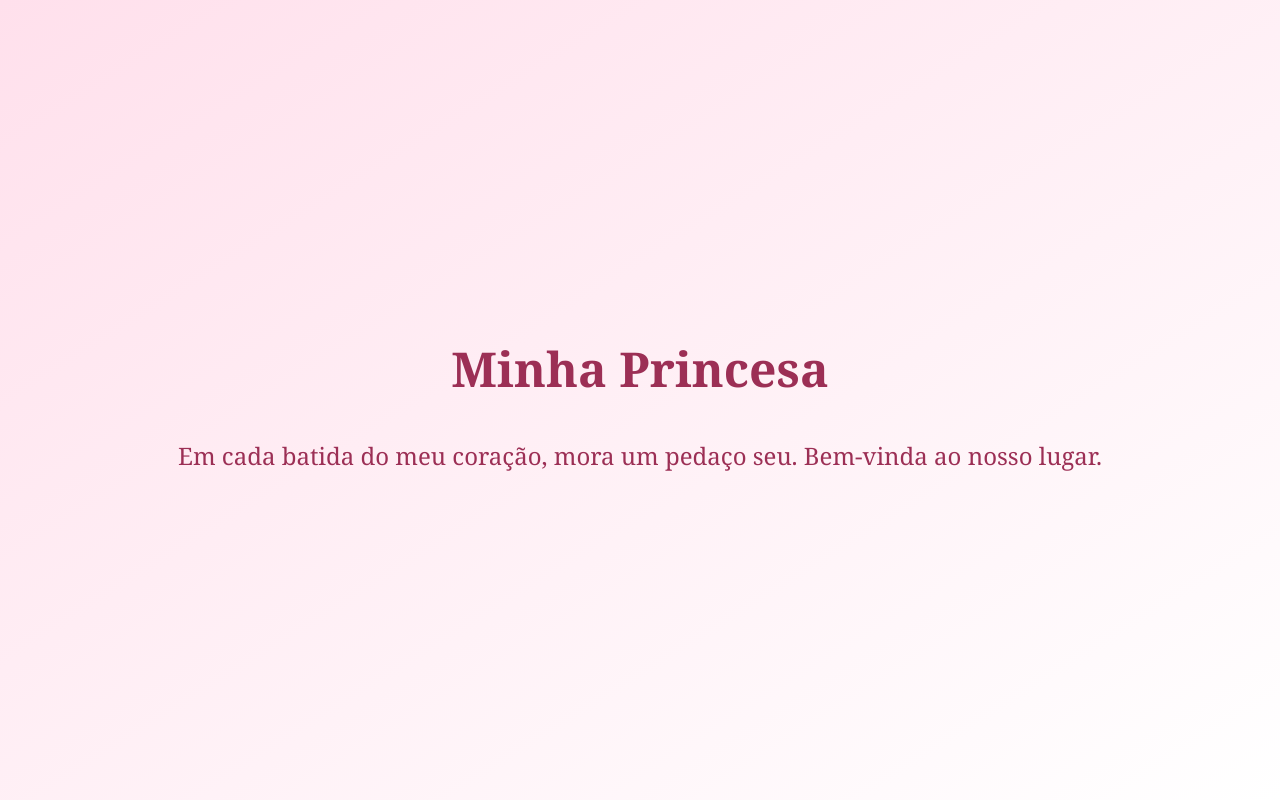
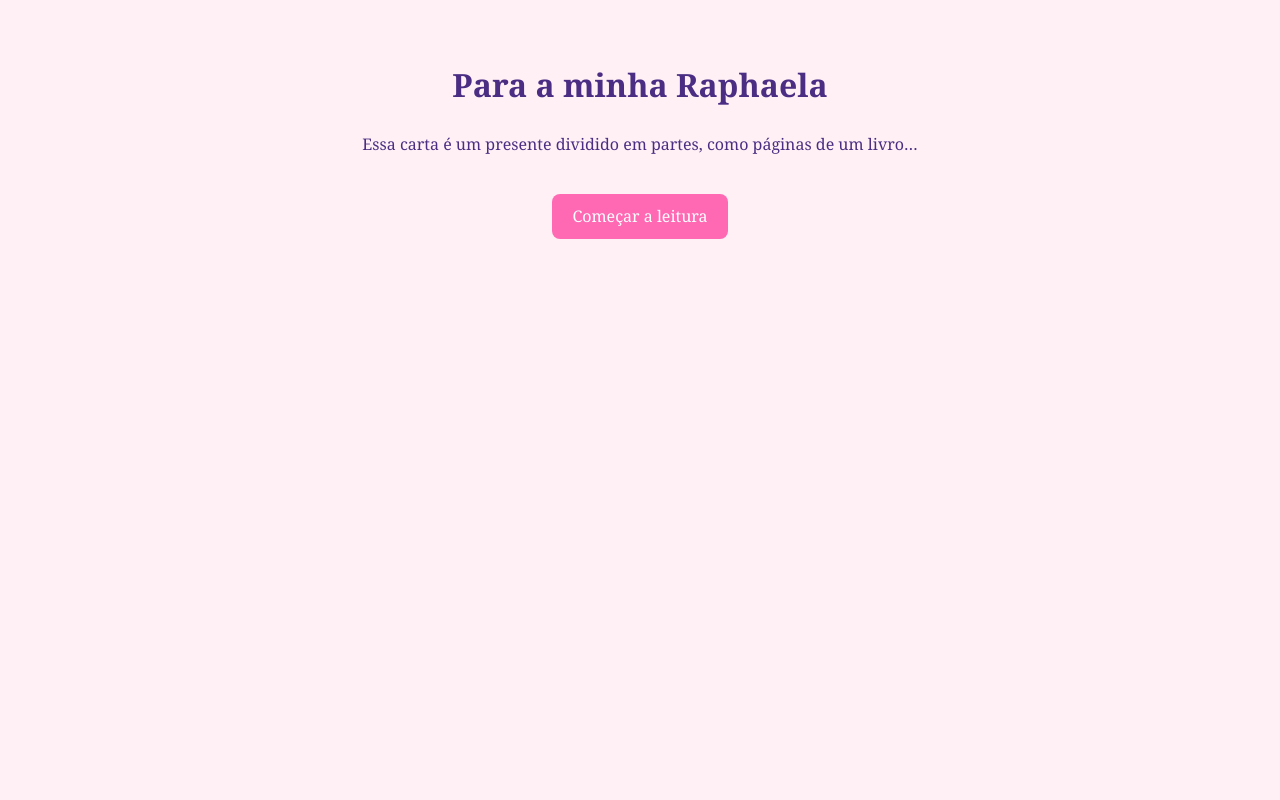
Before and after one commit to LucasBernardoIn/Amor, a plain HTML site: page index.html in a window 1280 px wide. Drawn offline with Linux system fonts and the light colour scheme.

Commit message:
Add files via upload

```diff
--- a/index.html
+++ b/index.html
@@ -2,33 +2,16 @@
 <html lang="pt-BR">
 <head>
   <meta charset="UTF-8">
-  <meta name="viewport" content="width=device-width, initial-scale=1">
   <title>Minha Princesa</title>
-  <style>
-    body {
-      background: linear-gradient(to bottom right, #ffe0ec, #fff);
-      font-family: 'Georgia', serif;
-      display: flex;
-      flex-direction: column;
-      justify-content: center;
-      align-items: center;
-      height: 100vh;
-      margin: 0;
-      text-align: center;
-      color: #9c2f55;
-    }
-    h1 {
-      font-size: 3em;
-      margin-bottom: 0.3em;
-    }
-    p {
-      font-size: 1.5em;
-      max-width: 80%;
-    }
-  </style>
+  <link rel="stylesheet" href="style.css">
 </head>
 <body>
-  <h1>Minha Princesa</h1>
-  <p>Em cada batida do meu coração, mora um pedaço seu. Bem-vinda ao nosso lugar.</p>
+  <audio autoplay loop>
+    <source src="musica.mp3" type="audio/mpeg">
+    Seu navegador não suporta áudio.
+  </audio>
+  <h1>Para a minha Raphaela</h1>
+  <p>Essa carta é um presente dividido em partes, como páginas de um livro…</p>
+  <a href="parte1.html">Começar a leitura</a>
 </body>
 </html>
--- /dev/null
+++ b/style.css
@@ -0,0 +1,17 @@
+body {
+  background-color: #fff0f5;
+  font-family: 'Georgia', serif;
+  padding: 30px;
+  line-height: 1.6;
+  color: #4b2e83;
+  text-align: center;
+}
+a {
+  display: inline-block;
+  margin-top: 20px;
+  padding: 10px 20px;
+  background-color: #ff69b4;
+  color: white;
+  text-decoration: none;
+  border-radius: 8px;
+}
```
Also changed, not shown: parte1.html (added, +13 -0 lines), parte2.html (added, +13 -0 lines), parte3.html (added, +13 -0 lines), parte4.html (added, +13 -0 lines), 1 other file.
